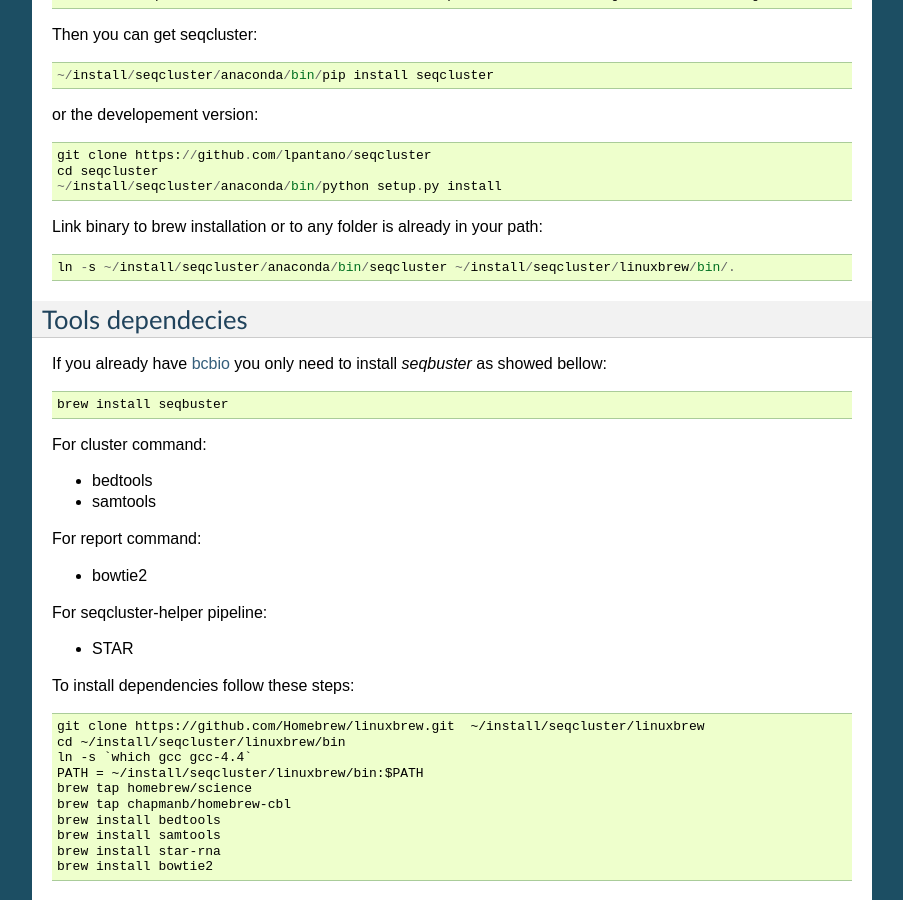
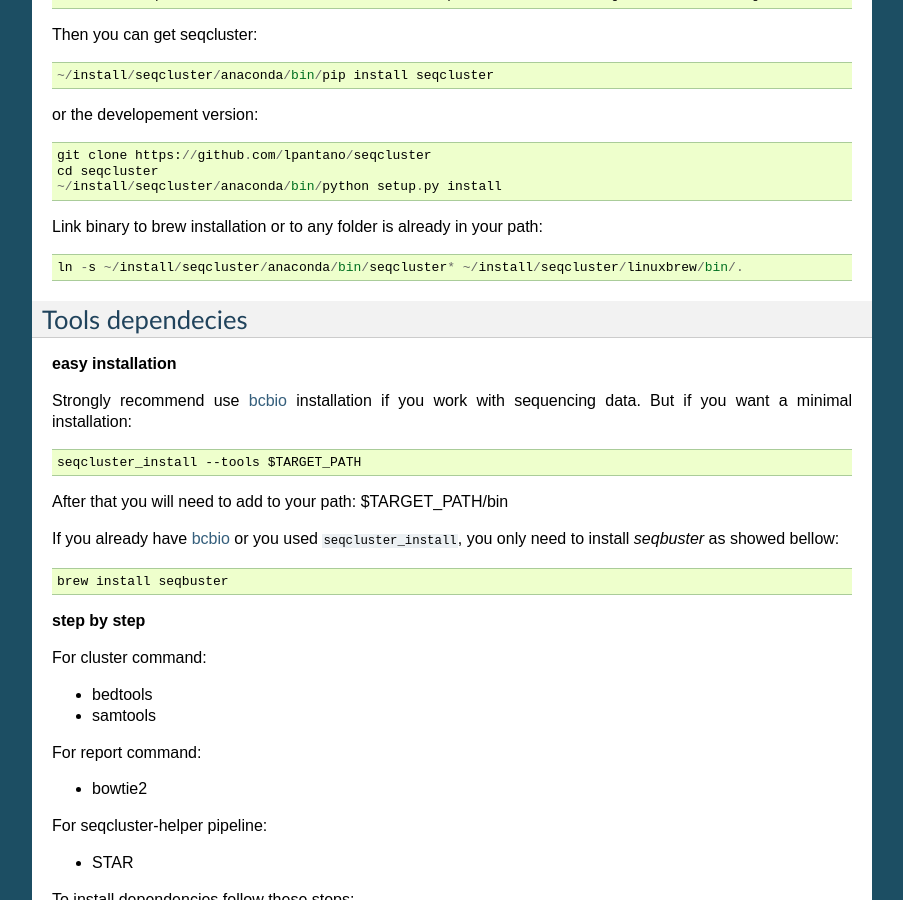
Before and after one commit to lpantano/seqcluster, a Sphinx documentation site: the page built from doc/source/installation.rst, in a window 1280 px wide and 900 px high, scrolled down 661 px. Shown: the whole window, without its empty margins (198-1101 px from the left). Built offline with Sphinx 7.4.7, drawn with Linux system fonts in a browser that asks for light colours.

Commit message:
update installation with easy command

```diff
--- a/doc/source/installation.rst
+++ b/doc/source/installation.rst
@@ -50,14 +50,24 @@
 
 Link binary to brew installation or to any folder is already in your path::
 
-    ln -s ~/install/seqcluster/anaconda/bin/seqcluster ~/install/seqcluster/linuxbrew/bin/.
+    ln -s ~/install/seqcluster/anaconda/bin/seqcluster* ~/install/seqcluster/linuxbrew/bin/.
 
 Tools dependecies
 ---------
 
-If you already have `bcbio <https://github.com/chapmanb/bcbio-nextgen>`_ you only need to install `seqbuster` as showed bellow::
+**easy installation**
+
+Strongly recommend use `bcbio <https://bcbio-nextgen.readthedocs.org/en/latest/contents/installation.html>`_ installation if you work with sequencing data. But if you want a minimal installation::
+
+    seqcluster_install --tools $TARGET_PATH
+
+After that you will need to add to your path: $TARGET_PATH/bin
+
+If you already have `bcbio <https://github.com/chapmanb/bcbio-nextgen>`_  or you used ``seqcluster_install``, you only need to install `seqbuster` as showed bellow::
 
     brew install seqbuster
+
+**step by step**
 
 For cluster command:
 
```
